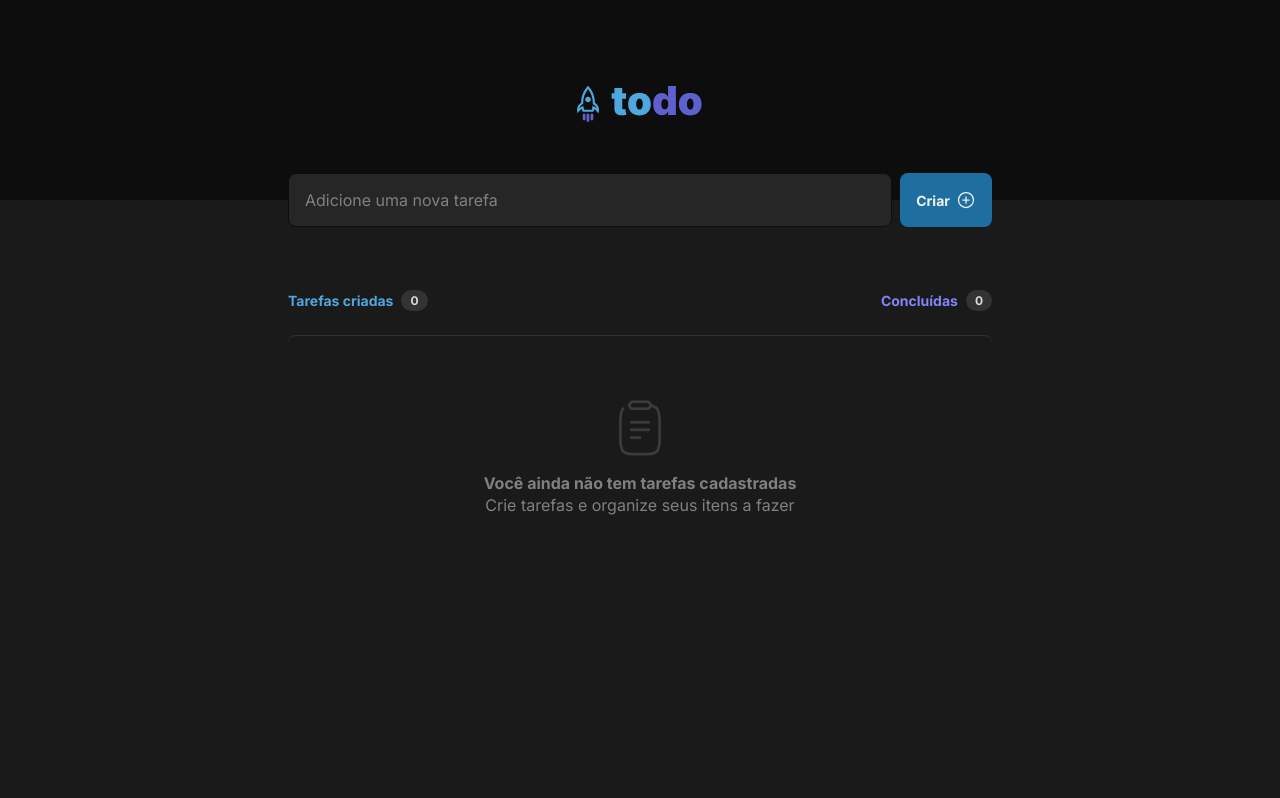
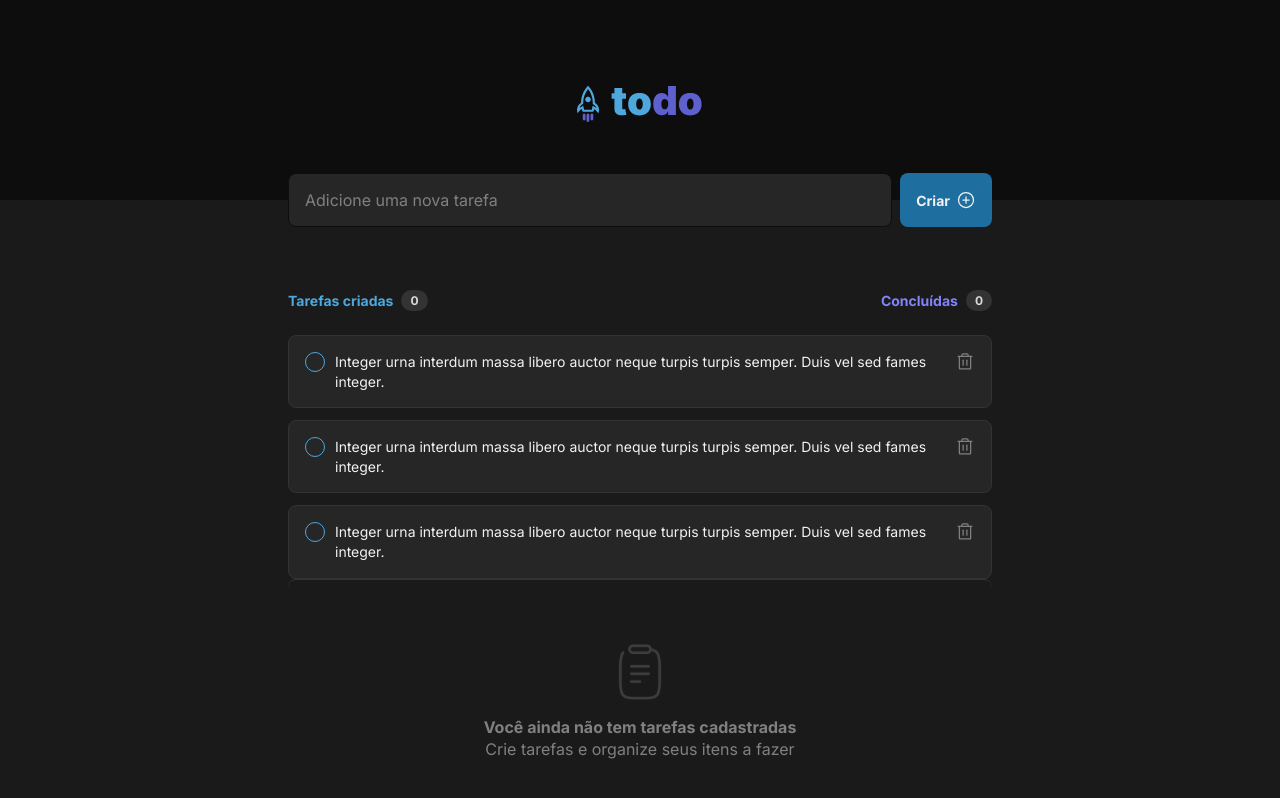
Before and after one commit to WD-GabrielKenji/Ignite-ToDo, a React (Vite) app: page / in a window 1280 px wide. Shown: the top 798 px of the page. Built offline with nearby package versions, Linux system fonts and the light colour scheme.

Commit message:
:sparkles: feat: Componente Task

```diff
--- /dev/null
+++ b/src/Components/Task/index.tsx
@@ -0,0 +1,23 @@
+import { CheckCircle, Trash } from 'phosphor-react'
+import styles from './task.module.css'
+
+export function Task() {
+  let task = "false"
+  const isCompleted = "true";
+
+  return (
+    <div className={styles.task}>
+      <button className={styles.checkContainer}>
+        {task === isCompleted ? <CheckCircle size={21} /> : <div />}
+      </button>
+
+      <p className={styles.textCompleted}>
+        Integer urna interdum massa libero auctor neque turpis turpis semper. Duis vel sed fames integer.
+      </p>
+
+      <button className={styles.deleteButton}>
+        <Trash size={20} />
+      </button>
+    </div>
+  )
+}
--- /dev/null
+++ b/src/Components/Task/task.module.css
@@ -0,0 +1,47 @@
+.task {
+  display: flex;
+  justify-content: space-between;
+  align-items: flex-start;
+  width: 100%;
+  padding: 1rem;
+  gap: 0.75rem;
+  border: 1px solid var(--gray-400);
+  border-radius: 0.5rem;
+  background: var(--gray-500);
+}
+
+.checkContainer {
+  width: 1.125rem;
+  height: 1.125rem;
+  border: none;
+  background: none;
+}
+
+.checkContainer div {
+  width: 20px;
+  height: 20px;
+  border: 1px solid var(--blue);
+  border-radius: 999px;
+}
+
+.checkContainer svg {
+  opacity: 0.9;
+  color: var(--purple);
+}
+
+.task p {
+  margin-right: auto;
+  color: var(--gray-100);
+  font-size: 0.875rem;
+  line-height: 1.225rem;
+}
+
+.deleteButton {
+  border: none;
+  background: none;
+  color: var(--gray-300);
+}
+
+.deleteButton:hover {
+  color: var(--danger)
+}
--- a/src/Components/Tasks/index.tsx
+++ b/src/Components/Tasks/index.tsx
@@ -1,4 +1,5 @@
 import clipboard from '../../assets/Clipboard.svg'
+import { Task } from '../Task'
 import styles from './tasks.module.css'
 
 export function Tasks() {
@@ -16,6 +17,12 @@ export function Tasks() {
         </div>
       </header>
 
+      <div className={styles.list}>
+        <Task />
+        <Task />
+        <Task />
+      </div>
+
       <section className={styles.empty}>
         <img src={clipboard} />
           <div>
--- a/src/Components/Tasks/tasks.module.css
+++ b/src/Components/Tasks/tasks.module.css
@@ -38,6 +38,12 @@
   font-weight: 700;
 }
 
+.list {
+  display: flex;
+  flex-direction: column;
+  gap: 0.75rem;
+}
+
 .empty {
   display: flex;
   flex-direction: column;
```
